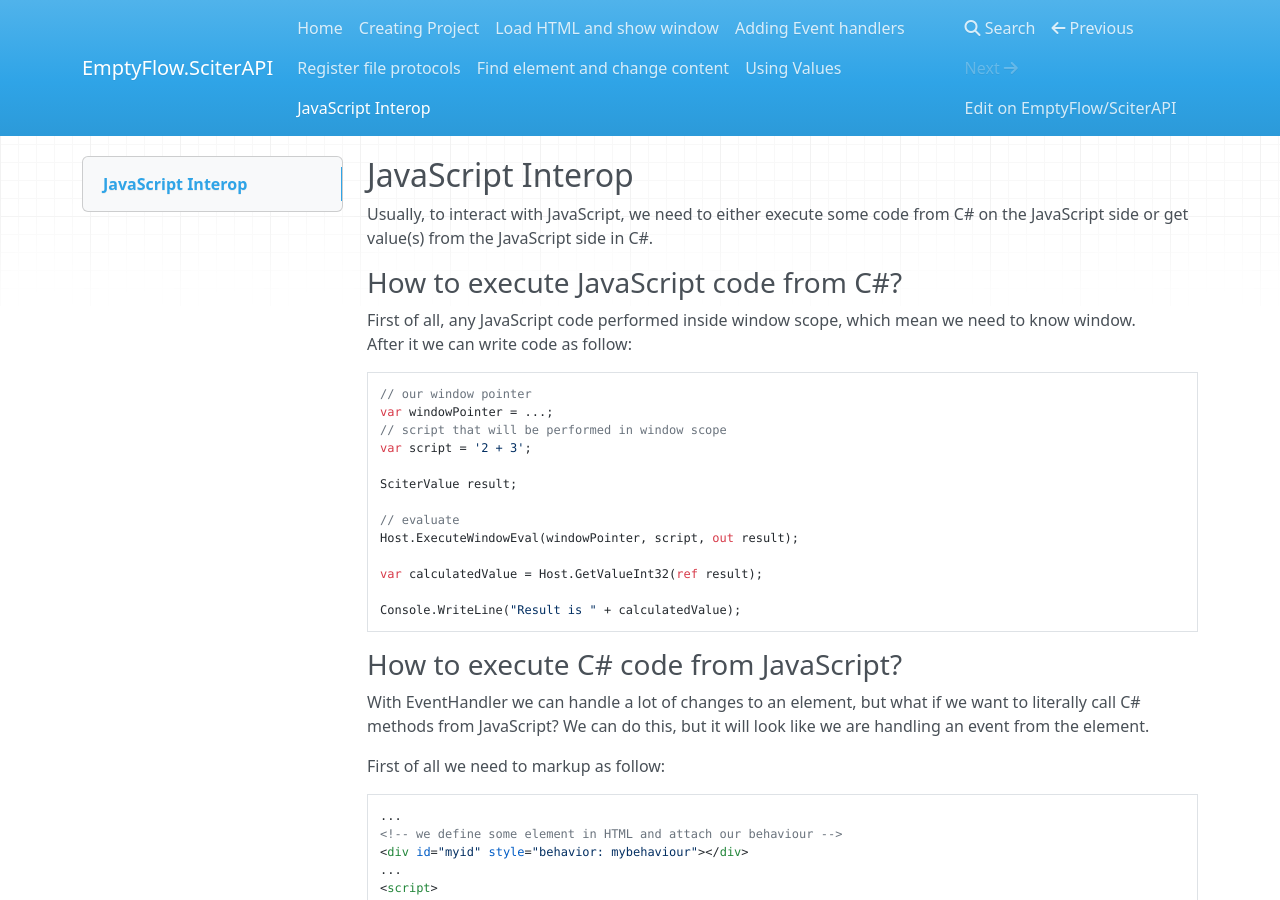
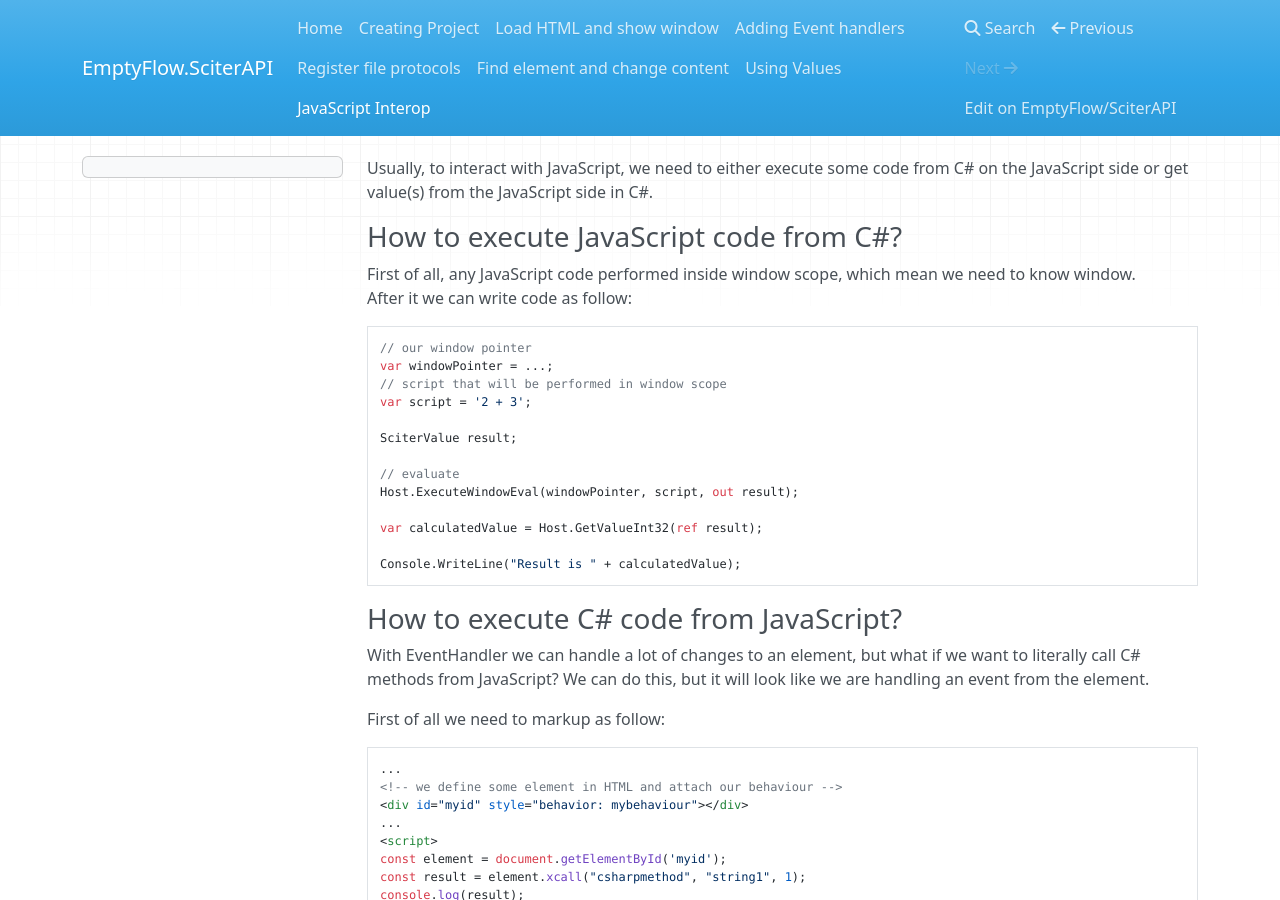
Before and after one commit to EmptyFlow/SciterAPIDocs, an MkDocs documentation site: the page built from docs/jsinterop.md, in a window 1280 px wide and 900 px high. Built offline with MkDocs 1.6.1, drawn with Linux system fonts in a browser that asks for light colours; nearby versions of some CDN libraries.

```diff
--- a/docs/jsinterop.md
+++ b/docs/jsinterop.md
@@ -1,5 +1,3 @@
-## JavaScript Interop
-
 Usually, to interact with JavaScript, we need to either execute some code from C# on the JavaScript side or get value(s) from the JavaScript side in C#.
 
 ### How to execute JavaScript code from C#?
@@ -47,17 +45,17 @@
     public MyHandler ( nint element, SciterAPIHost host ) : base ( element, host ) {}
 
     public override (SciterValue? value, bool handled) ScriptMethodCall ( string name, IEnumerable<SciterValue> arguments ) {
-	// only if called csharpmethod
+        // only if called csharpmethod
         if ( name == "csharpmethod" ) {
-                // read first string parameter
-		var stringParameter = arguments.ElementAt ( 0 );
-		var stringValue = Host.GetValueString(ref stringParameter);
-                // read second number parameter
-		var intParameter = arguments.ElementAt ( 1 );
-		var intValue = Host.GetValueInt32(ref intParameter);
-                // create result value
-		return (Host.CreateValue(stringValue + intValue), true);
-	}
+             // read first string parameter
+             var stringParameter = arguments.ElementAt ( 0 );
+             var stringValue = Host.GetValueString(ref stringParameter);
+             // read second number parameter
+             var intParameter = arguments.ElementAt ( 1 );
+             var intValue = Host.GetValueInt32(ref intParameter);
+             // create result value
+             return (Host.CreateValue(stringValue + intValue), true);
+        }
 
         return (null, false);
     }
```
